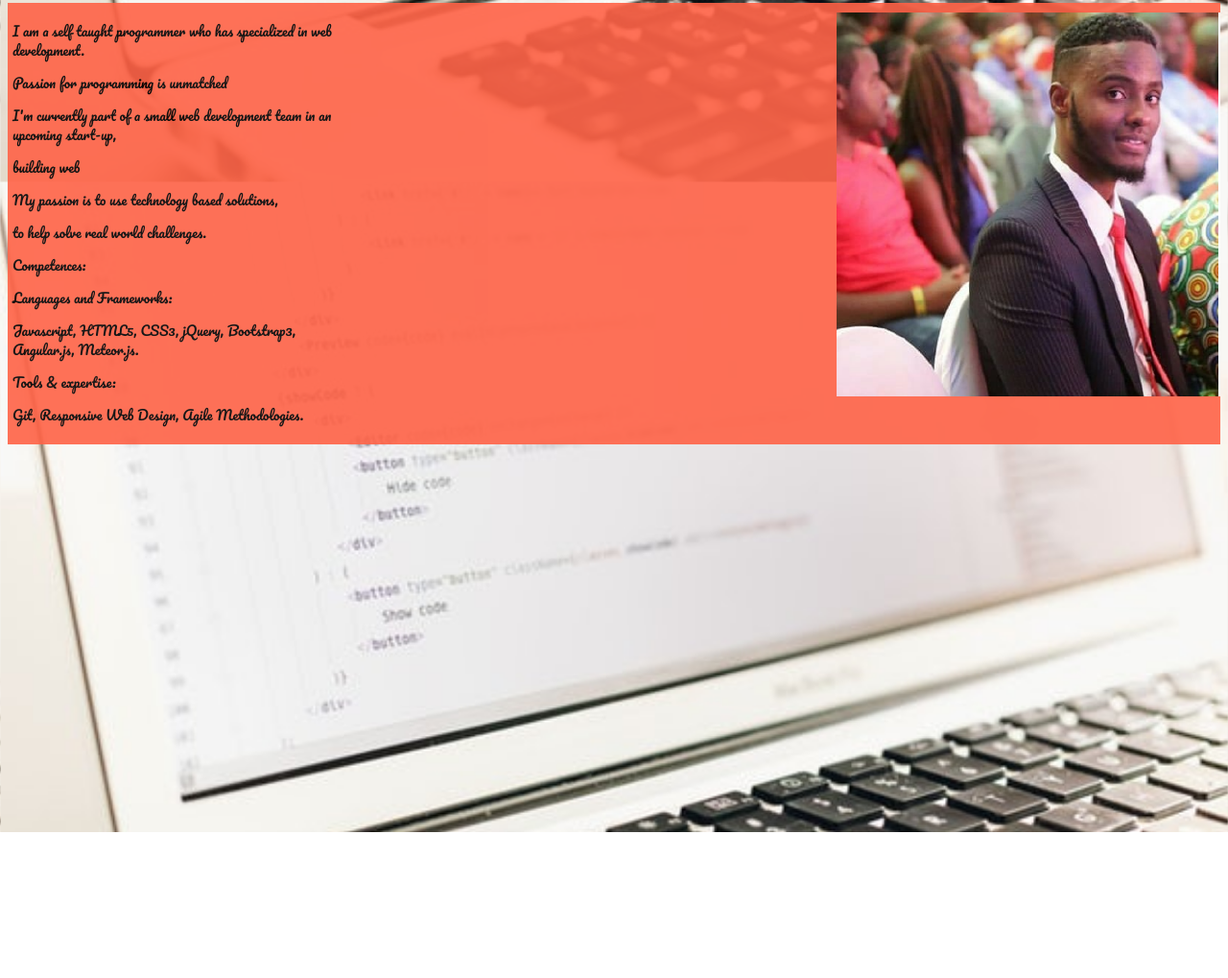
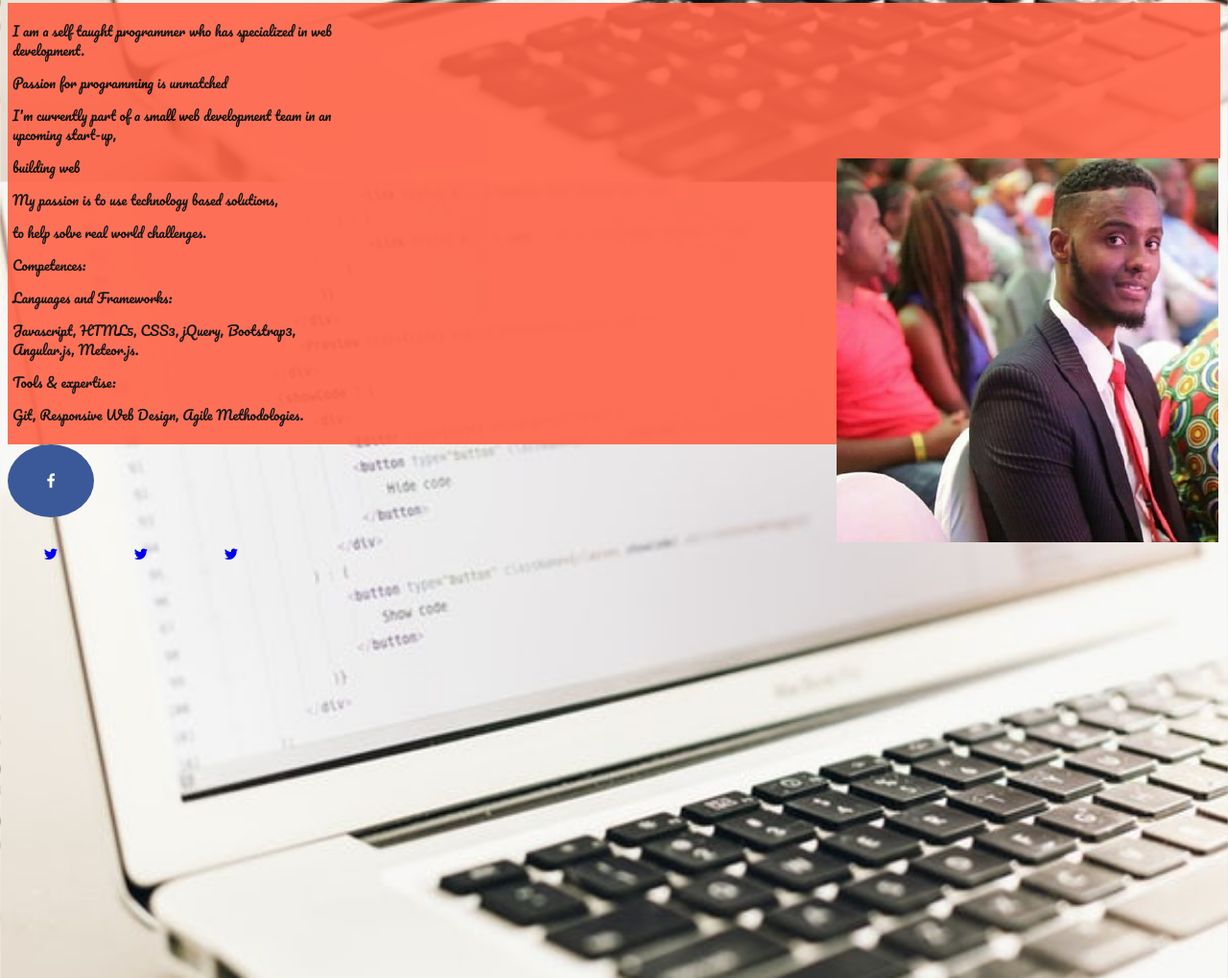
Before and after one commit to ahmo10/portfolio, a plain HTML site: page index.html in a window 1280 px wide. Shown: the part 664-1683 px from the top of the page at 96% size. Before the commit the page ends 1531 px from the top, so only its background shows below. Drawn offline with Linux system fonts and the light colour scheme.

Commit message:
added facebook icon

```diff
--- a/index.css
+++ b/index.css
@@ -54,8 +54,24 @@ h1 {
   font-size: 14px;
   padding: 5px;
 }
+
 .aboutPic{
   float: right;
   position: relative;
   top: -450px;
 }
+.fa{
+  padding: 30px;
+  font-size: 50px;
+  border-radius: 50%;
+  width: 30px;
+  text-align: center;
+  text-decoration: none;
+}
+.fa:hover{
+  opacity: 0.5;
+}
+.fa-facebook{
+  background-color: #3B5998;
+  color: white;
+}
--- a/index.html
+++ b/index.html
@@ -4,6 +4,7 @@
     <title>Ahmed's Portfolio</title>
     <link href="index.css" rel="stylesheet" type="text/css">
     <link href="https://fonts.googleapis.com/css?family=Pacifico" rel="stylesheet">
+    <link rel="stylesheet" href="https://cdnjs.cloudflare.com/ajax/libs/font-awesome/4.7.0/css/font-awesome.min.css">
   </head>
   <body>
     <div class="nav-bar">
@@ -34,6 +35,14 @@
 <p>Git, Responsive Web Design, Agile Methodologies.</p>
 </div>
     </div>
+    <div class="aboutContact">
+      <a href="#" class="fa fa-facebook"></a></br>
+      <a href="#" class="fa fa-twitter"></a>
+      <a href="#" class="fa fa-twitter"></a>
+      <a href="#" class="Bg fa fa-twitter"></a>
+
+    </div>
+
     <div class="aboutPic">
       <img src="images/ahmo.jpeg">
     </div>
```
